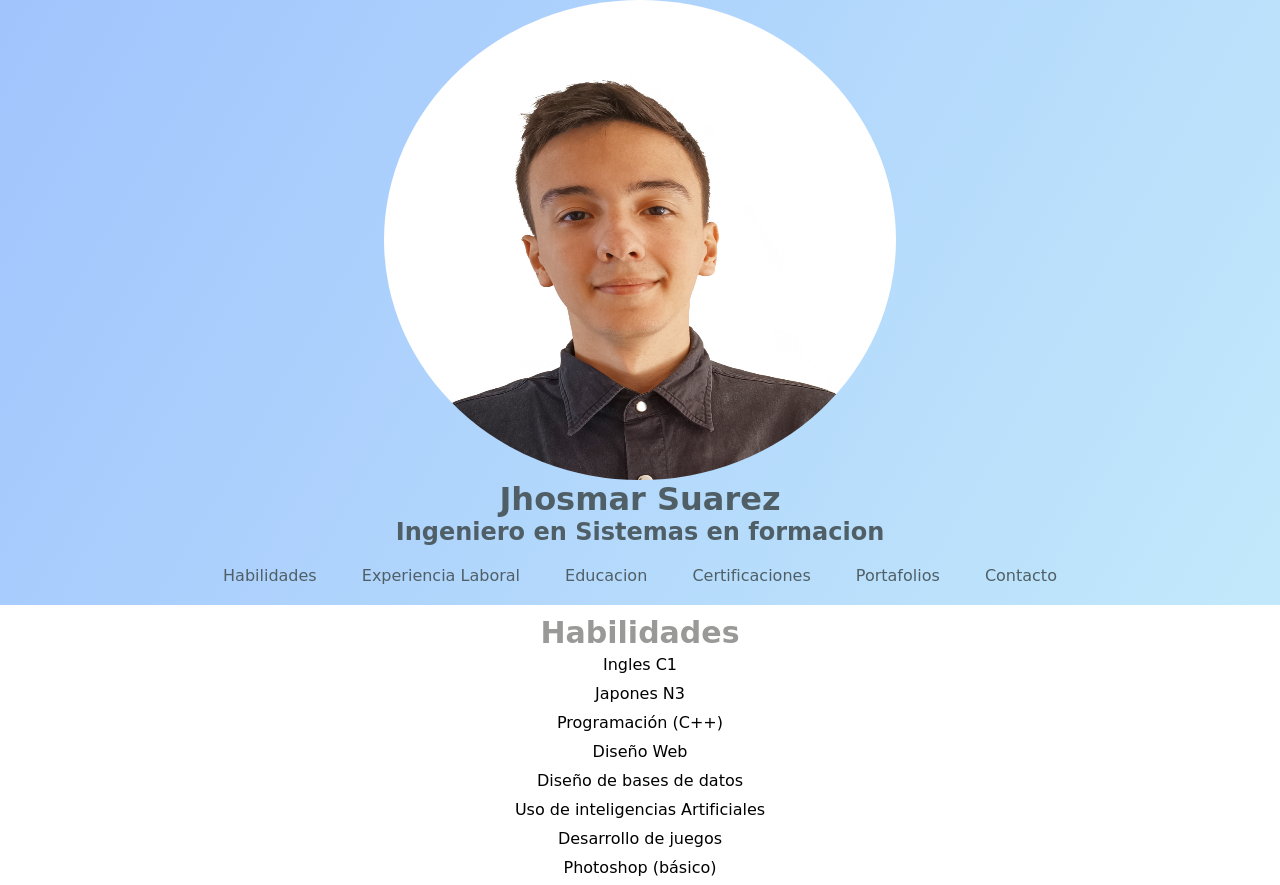
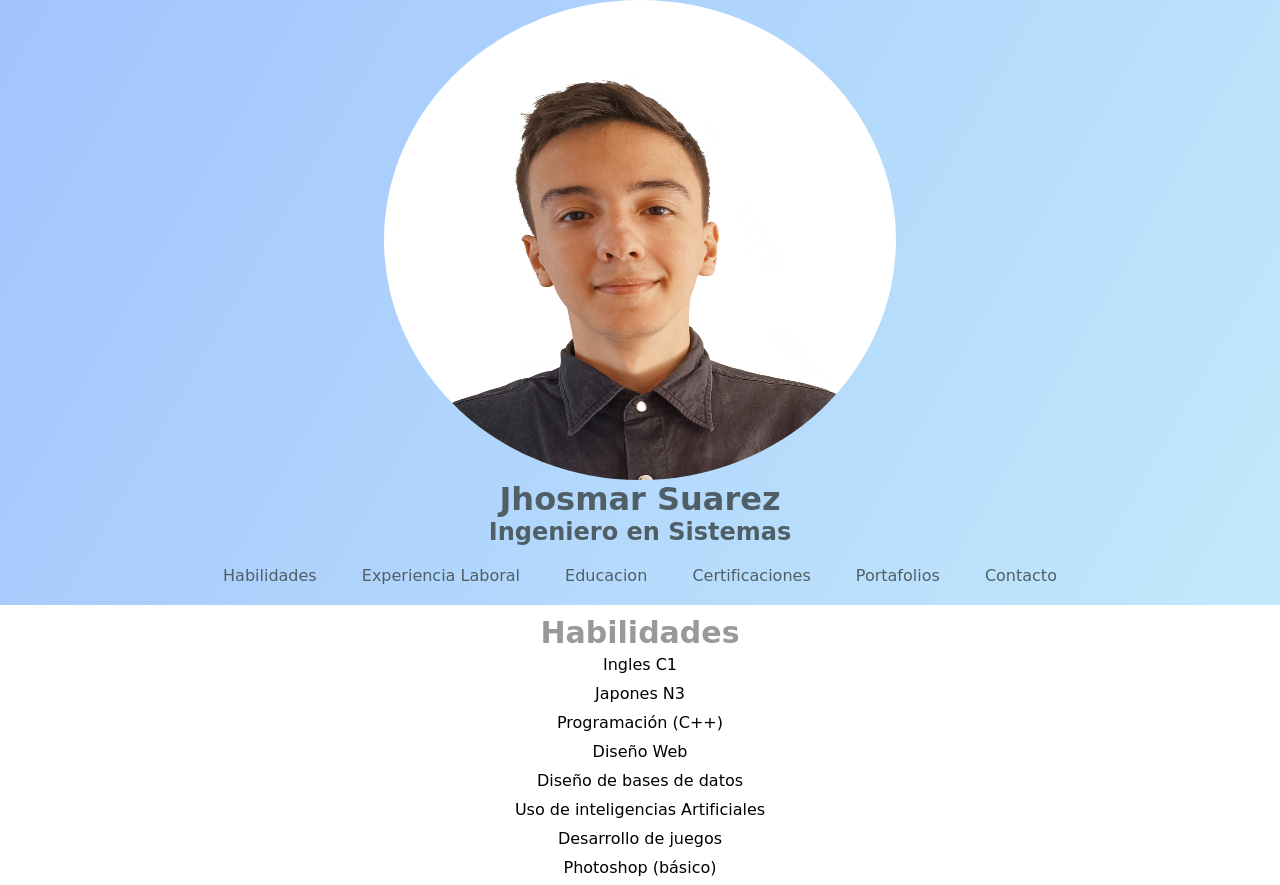
Before and after one commit to Forewn/cv, a plain HTML site: page index.html in a window 1280 px wide. Shown: the top 885 px of the page. Drawn offline with Linux system fonts and the light colour scheme; a web font is replaced by a local one.

Commit message:
Update index.html

```diff
--- a/index.html
+++ b/index.html
@@ -17,7 +17,7 @@
                 <img src="./img/yo.jpg" alt="yo">
             </div>
             <h1>Jhosmar Suarez</h1>
-            <h2>Ingeniero en Sistemas en formacion</h2>
+            <h2>Ingeniero en Sistemas</h2>
         </div>
         <nav id="bar">
             <ul id="menu">
```
